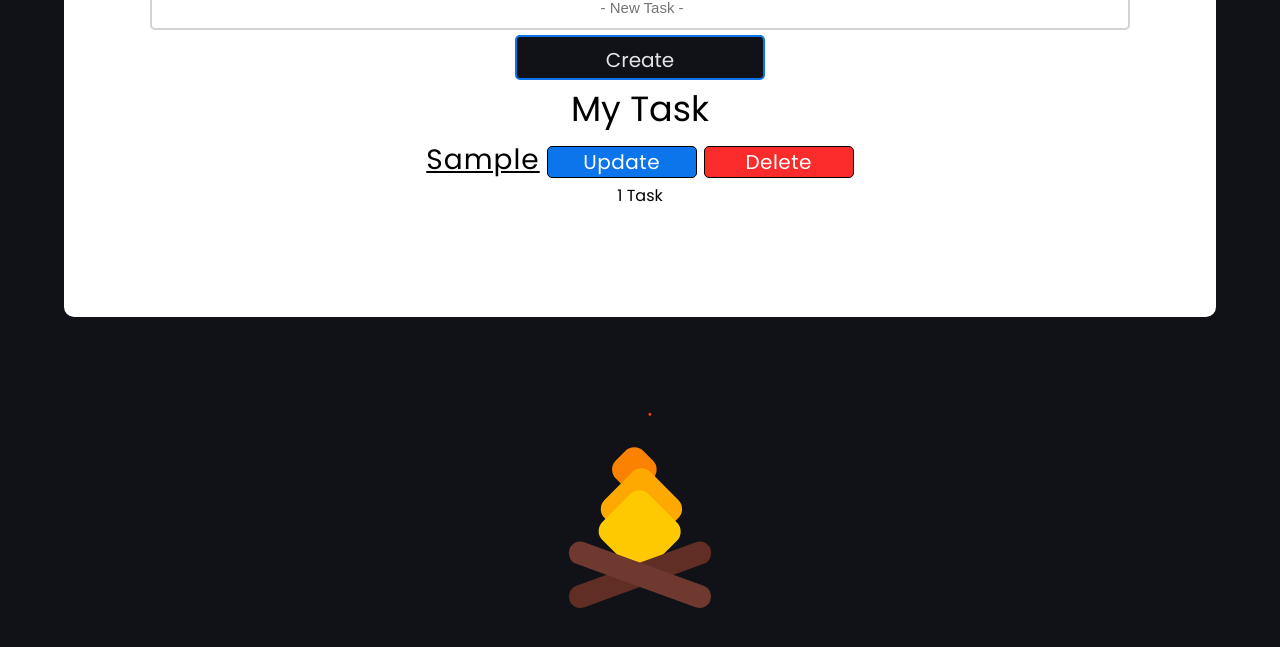
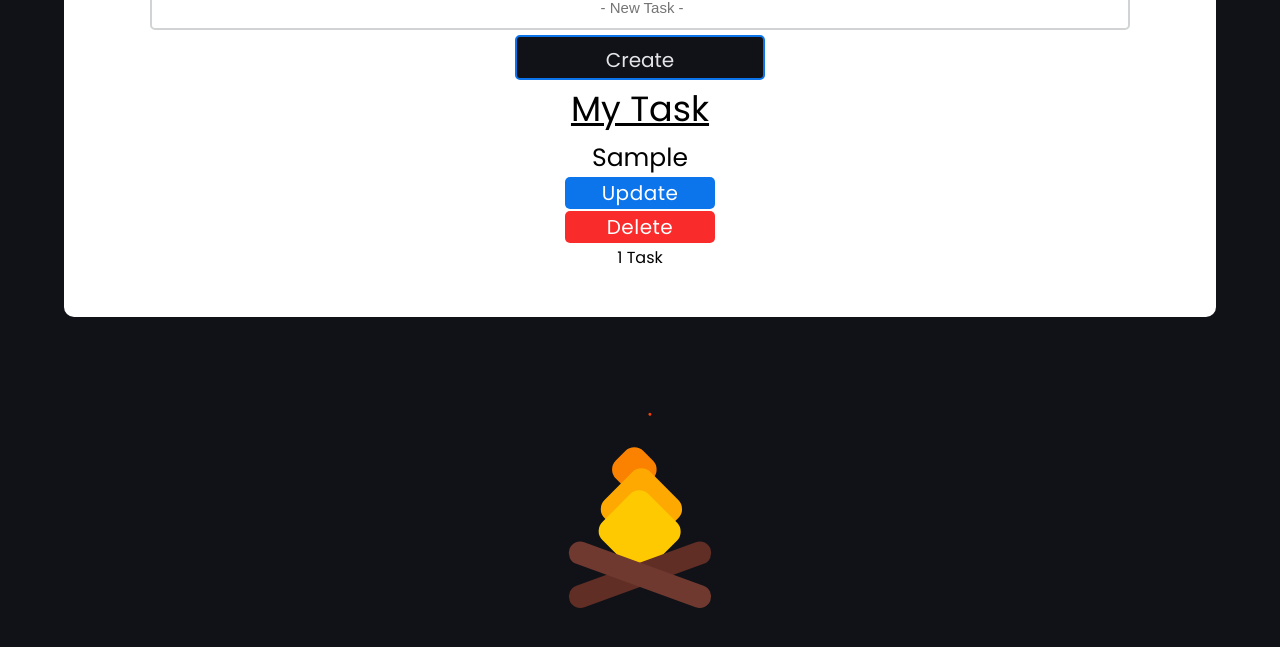
Before and after one commit to GabyyHshss/SimpleCRUD, a plain HTML site: page index.html in a window 1280 px wide. Both pictures are taken after typing "Sample" into the empty fields and a click on the input "Create". Shown: the part 139-786 px from the top of the page. Drawn offline with Linux system fonts and the light colour scheme.

Commit message:
Upgrade to Beta V2.0

```diff
--- a/script.js
+++ b/script.js
@@ -21,7 +21,7 @@ function ReadAllTask() {
 	let data = "";
 	for (var i = 0; i < mytodo_list.length; i++) {
 		data += "<tr>";
-		data += "<td>" + mytodo_list[i] + "</td>";
+		data += "<td class='title-tasks'>" + mytodo_list[i] + "</td>";
 		data += "<td><button class='btn btn-primary' onclick=UpdateTask(" + i + ")>Update</button></td>";
 		data += "<td><button class='btn btn-danger' onclick=DeleteTask(" + i + ")>Delete</button></td>";
 		data += "</tr>";
--- a/style.css
+++ b/style.css
@@ -74,31 +74,39 @@ font-size: 45px;
   flex-direction: column;
   justify-content: center;
   align-items:center;
+
 }
 #table th {
   font-size: 35px;
   font-weight: 500;
+  text-decoration: underline;
 }
 #mytodo-tasks {
   font-size: 28px;
-  text-decoration: underline;
-  letter-spacing: 1px;
+}
+#mytodo-tasks td{
+  display: flex;
+}
+.title-tasks{
+  position: relative;
+  font-size: 25px;
+  justify-content: center;
+  align-items: center;
 }
 .btn-primary {
-  border: 0.5px solid #000000;
+  border: none;
   background-color: #0d75ec;
   color: #ffffff;
   outline: none;
   width: 150px;
   height: 32px;
   border-radius: 5px;
-  margin-left: 5px;
-  margin-right: 5px;
   font-size: 20px;
   letter-spacing: 0.5px;
+  margin-bottom: 2px;
 }
 .btn-danger {
-  border: 0.5px solid #000000;
+  border: none;
   background-color: #F92B2B;
   color: #ffffff;
   outline: none;
```
